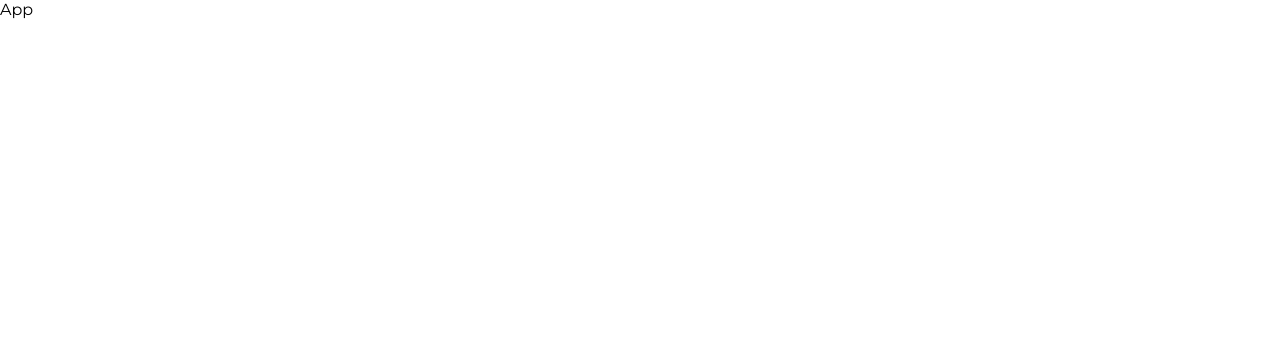
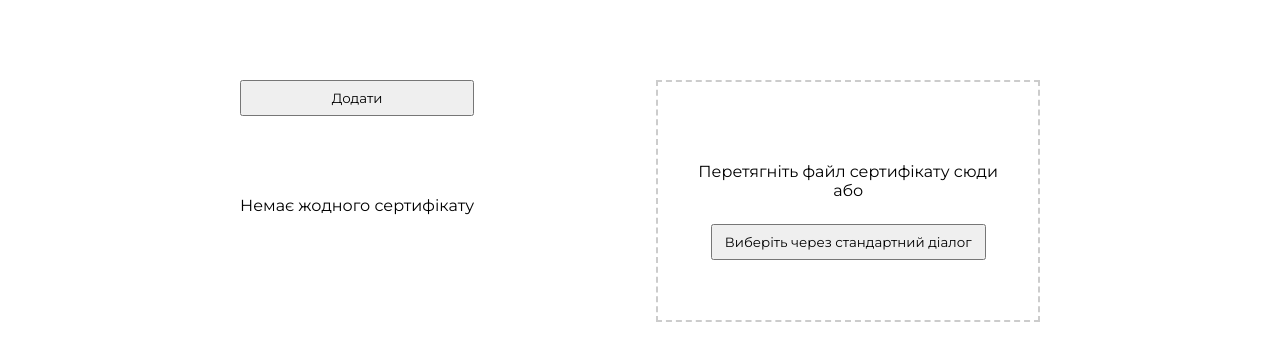
Before and after one commit to vladyslavZinchenko77/certificate-store, a React (Vite) app: page / in a window 1280 px wide. Shown: the top 360 px of the page. Built offline with nearby package versions, Linux system fonts and the light colour scheme.

Commit message:
added home page and added certificates component

```diff
--- a/package.json
+++ b/package.json
@@ -10,10 +10,13 @@
     "preview": "vite preview"
   },
   "dependencies": {
+    "asn1js": "^3.0.5",
     "react": "^18.2.0",
-    "react-dom": "^18.2.0"
+    "react-dom": "^18.2.0",
+    "react-dropzone": "^14.2.3"
   },
   "devDependencies": {
+    "@types/asn1js": "^3.0.7",
     "@types/react": "^18.2.64",
     "@types/react-dom": "^18.2.21",
     "@typescript-eslint/eslint-plugin": "^7.1.1",
--- a/src/App.tsx
+++ b/src/App.tsx
@@ -1,7 +1,9 @@
+import Home from './pages/Home';
+
 function App() {
   return (
     <>
-      <main>App</main>
+      <Home />
     </>
   );
 }
--- /dev/null
+++ b/src/components/CertificateAdding/CertificateAdding.scss
@@ -0,0 +1,10 @@
+.drop{
+    border: 2px dashed #ccc;
+    padding: 80px 40px 60px 40px;
+    text-align: center;
+    cursor: pointer;
+    .drop_text{}
+    .drop_btn{
+        margin-top: 24px;
+    }
+}
--- /dev/null
+++ b/src/components/CertificateAdding/CertificateAdding.tsx
@@ -0,0 +1,50 @@
+import { FC, useCallback } from 'react';
+import { useDropzone } from 'react-dropzone';
+import * as asn1js from 'asn1js';
+import { Certificate } from '../../types/types';
+
+import './CertificateAdding.scss';
+
+interface Props {
+  onCertificateAdded: (cert: Certificate) => void;
+}
+
+const CertificateAdding: FC<Props> = ({ onCertificateAdded }) => {
+  const onDrop = useCallback(
+    async (acceptedFiles: File[]) => {
+      if (acceptedFiles.length === 0) {
+        return;
+      }
+
+      const file = acceptedFiles[0];
+      const fileData = await file.arrayBuffer();
+      const asn1Data = asn1js.fromBER(fileData);
+      const certificate = parseCertificate(asn1Data.result);
+
+      if (certificate) {
+        onCertificateAdded(certificate);
+      }
+    },
+    [onCertificateAdded]
+  );
+
+  const { getRootProps, getInputProps } = useDropzone({ onDrop });
+
+  return (
+    <div {...getRootProps()} className="drop">
+      <input {...getInputProps()} />
+      <p className="drop_text">
+        Перетягніть файл сертифікату сюди <br /> або
+      </p>
+      <button className="general-btn drop_btn">
+        Виберіть через стандартний діалог
+      </button>
+    </div>
+  );
+};
+
+const parseCertificate = (asn1Data: any): Certificate | undefined => {
+  return undefined;
+};
+
+export default CertificateAdding;
--- /dev/null
+++ b/src/components/CertificateAdding/index.tsx
@@ -0,0 +1,2 @@
+import CertificateAdding from './CertificateAdding';
+export default CertificateAdding;
--- /dev/null
+++ b/src/pages/Home/Home.scss
@@ -0,0 +1,21 @@
+.home{
+    display: flex;
+    justify-content: center;
+
+        .home-wrap{
+            margin-top: 80px;
+            display: flex;
+            justify-content: space-between;
+            width: 800px;
+        }
+}
+
+.home__adding{
+    display: flex;
+    flex-direction: column;
+    .home__adding-btn{}
+    .home__adding-text--empty{
+        margin-top: 80px;
+    }
+
+}
--- /dev/null
+++ b/src/pages/Home/Home.tsx
@@ -0,0 +1,31 @@
+import { FC } from 'react';
+
+import CertificateAdding from '../../components/CertificateAdding';
+import { Certificate } from '../../types/types';
+import './Home.scss';
+
+const handleCertificateAdded = (cert: Certificate) => {
+  console.log('Додано сертификат:', cert);
+};
+
+const Home: FC = () => {
+  return (
+    <main>
+      <div className="home">
+        <div className="home-wrap">
+          <div className="home__adding">
+            <button className="general-btn home__adding-btn">Додати</button>
+            <p className="home__adding-text--empty">
+              Немає жодного сертифікату
+            </p>
+          </div>
+          <div>
+            <CertificateAdding onCertificateAdded={handleCertificateAdded} />
+          </div>
+        </div>
+      </div>
+    </main>
+  );
+};
+
+export default Home;
--- /dev/null
+++ b/src/pages/Home/index.tsx
@@ -0,0 +1,2 @@
+import Home from './Home';
+export default Home;
--- a/src/styles/common.scss
+++ b/src/styles/common.scss
@@ -30,3 +30,10 @@ body,
   font-family: 'Montserrat', sans-serif;
 
 }
+
+.general-btn{
+
+  padding: 8px 12px;
+  cursor: pointer;
+
+}
```
Also changed, not shown: 1 other file (tests, documents, lock files or other folders).
